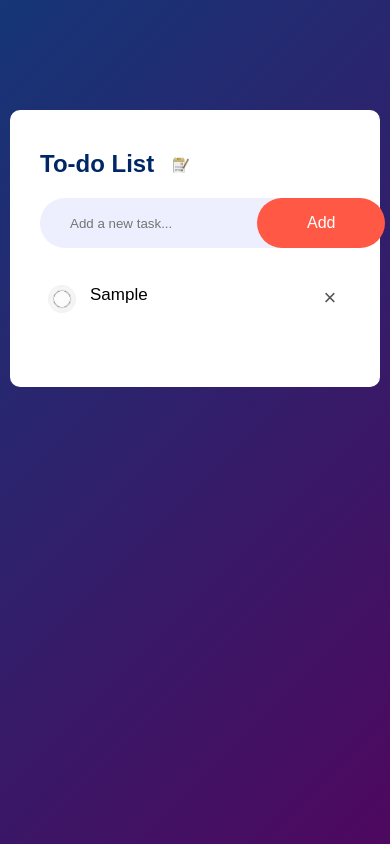
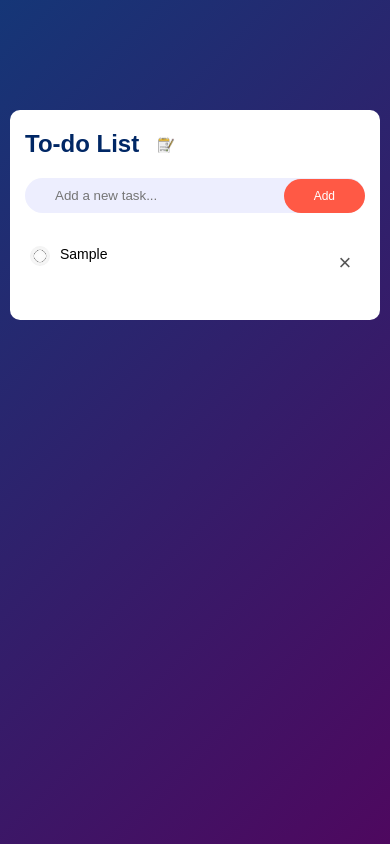
Before and after one commit to techking007/todo-list-webapp, a plain HTML site: page index.html in a window 390 px wide. Both pictures are taken after typing "Sample" into the empty fields and a click on the button "Add". Drawn offline with Linux system fonts and the light colour scheme.

Commit message:
Made the website responsive

```diff
--- a/style.css
+++ b/style.css
@@ -97,6 +97,66 @@ ul li.checked::before{
 
 }
 
+@media (max-width: 768px) {
+    .todo-app {
+        padding: 30px 20px 60px;
+    }
+
+    button {
+        padding: 12px 40px;
+        font-size: 14px;
+    }
+
+    ul li {
+        font-size: 15px;
+        padding: 10px 8px 10px 40px;
+    }
+
+    ul li::before {
+        height: 24px;
+        width: 24px;
+        top: 10px;
+        left: 6px;
+    }
+
+    ul li span {
+        width: 35px;
+        height: 35px;
+        font-size: 18px;
+        line-height: 35px;
+    }
+}
+
+@media (max-width: 480px) {
+    .todo-app {
+        padding: 20px 15px 50px;
+    }
+
+    button {
+        padding: 10px 30px;
+        font-size: 12px;
+    }
+
+    ul li {
+        font-size: 14px;
+        padding: 8px 6px 8px 35px;
+    }
+
+    ul li::before {
+        height: 20px;
+        width: 20px;
+        top: 8px;
+        left: 5px;
+    }
+
+    ul li span {
+        width: 30px;
+        height: 30px;
+        font-size: 16px;
+        line-height: 30px;
+    }
+}
+
 ul li span{
     position: absolute;
 right: 0;
```
